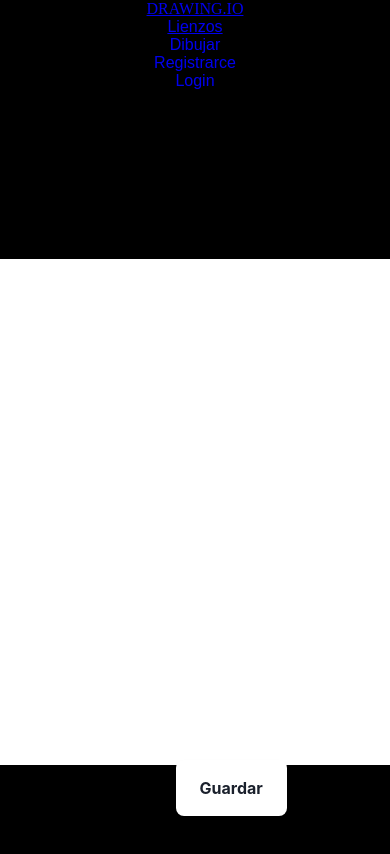
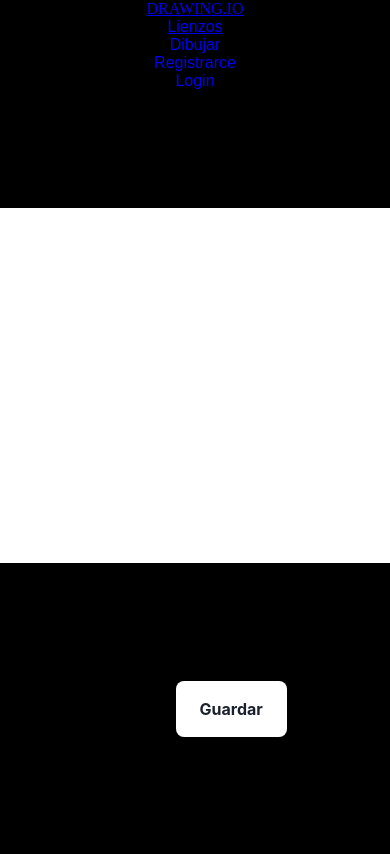
Before and after one commit to Kevin-Contreras/drawing2, a React (Vite) app: page / in a window 390 px wide. Shown: the top 854 px of the page. Built offline with nearby package versions, Linux system fonts and the light colour scheme; a web font is replaced by a local one.

Commit message:
responsive

```diff
--- a/src/App.css
+++ b/src/App.css
@@ -33,7 +33,7 @@ body{
   background-color: #b41616 ;
 }
 .contenedor{
-height: 100vh;
+height: 70vh;
 display: flex;
 justify-content: center;
 align-items: center;
@@ -186,7 +186,6 @@ form{
   background: #FFFFFF;
   position: absolute;
   left: 45%;
-  top: 90%;
   border: 0 solid #E2E8F0;
   box-shadow: 0 4px 6px -1px rgba(0, 0, 0, 0.1), 0 2px 4px -1px rgba(0, 0, 0, 0.06);
   box-sizing: border-box;
```
